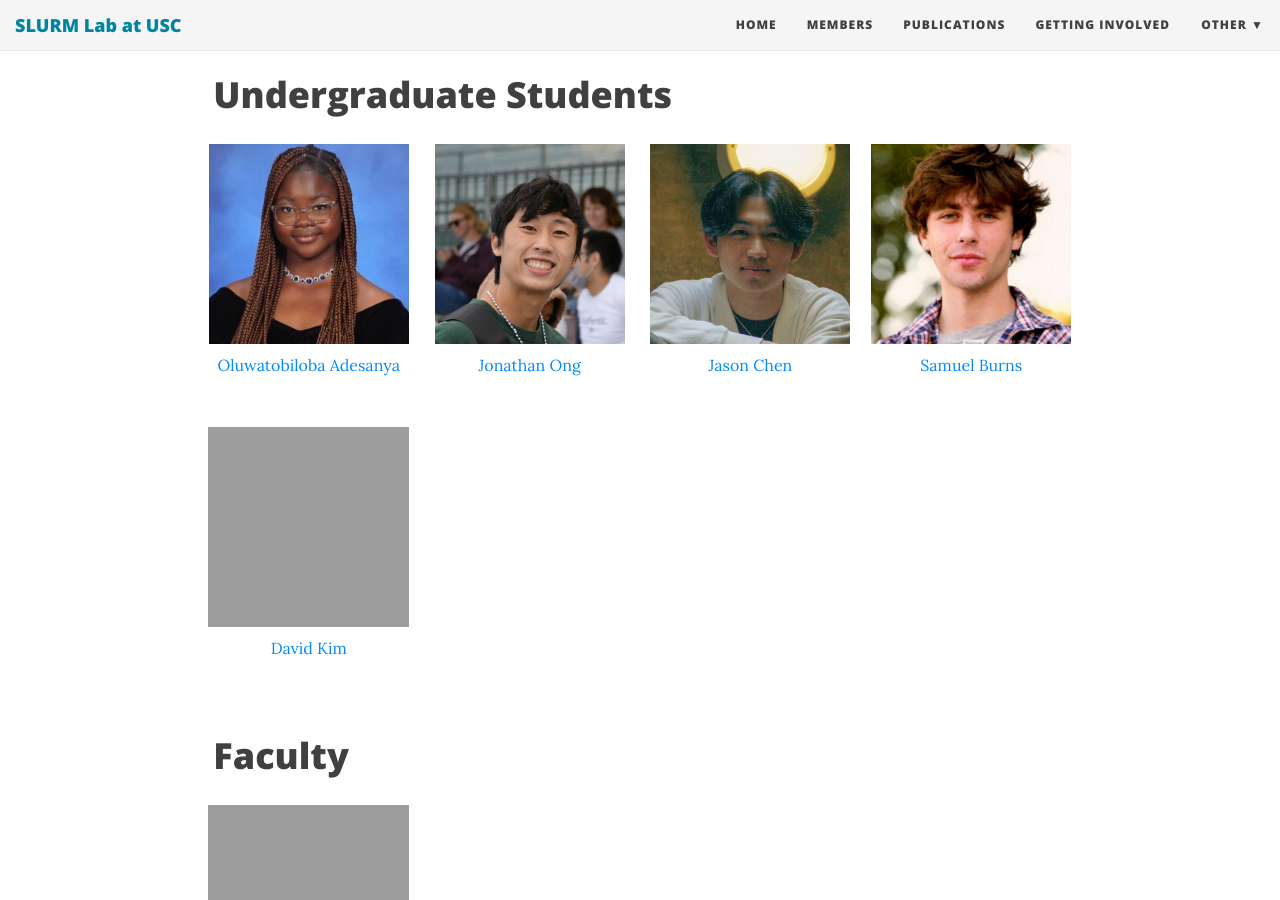
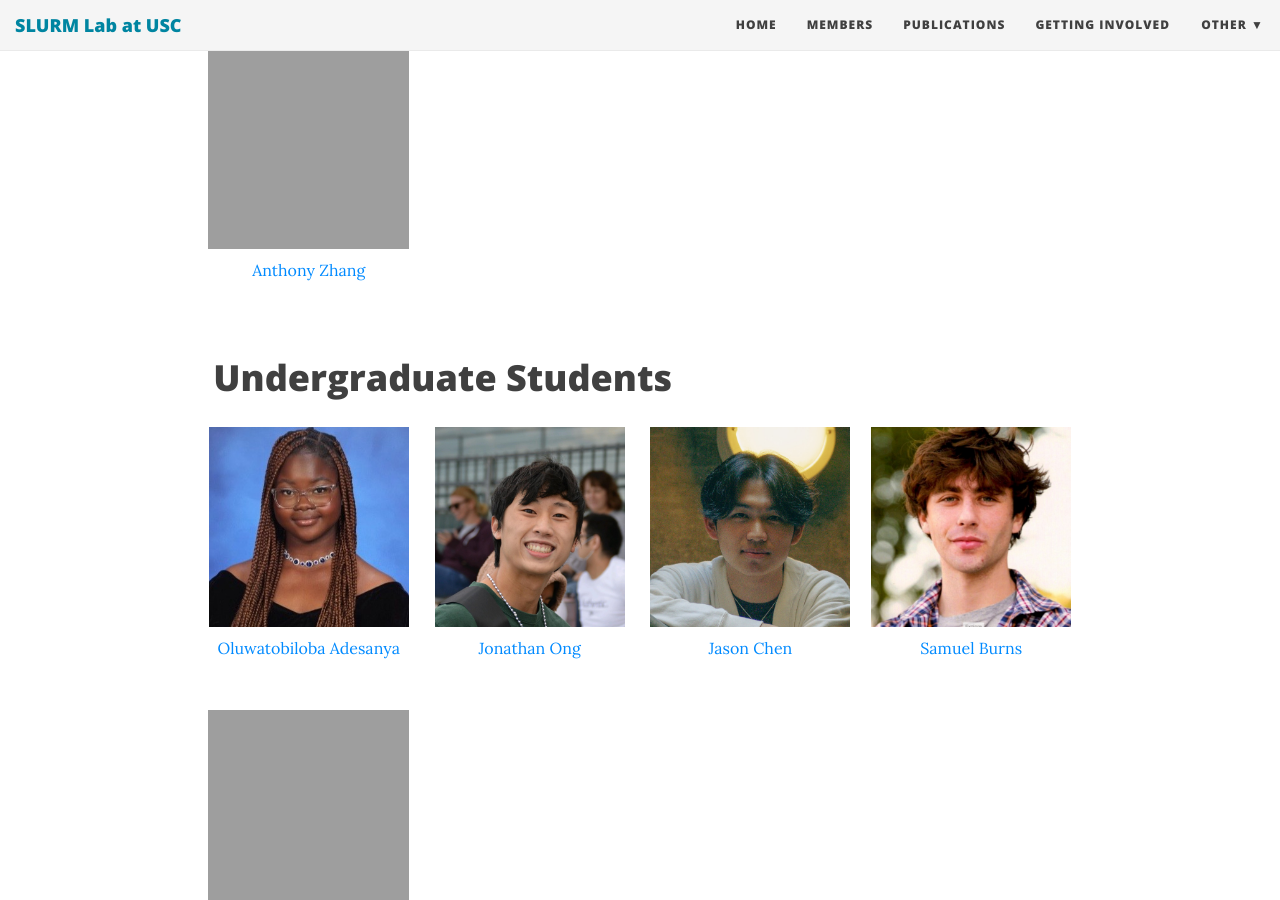
Before and after one commit to slurm-lab-usc/slurm-lab-usc.github.io, a Jekyll site: the page built from members.md, in a window 1280 px wide and 900 px high, scrolled down 1798 px. Built offline with Jekyll 4.4.1, drawn with Linux system fonts in a browser that asks for light colours; nearby versions of some CDN libraries.

Commit message:
Updated my profile, anthony

```diff
--- a/members.md
+++ b/members.md
@@ -69,7 +69,9 @@ members:
           - name: Michael Gu
             photo_url: https://slurm-lab-usc.github.io/img/people/MichaelGu.jpg
             web_url: https://mgu247.github.io/
-
+          - name: Anthony Zhang
+            photo_url: https://slurm-lab-usc.github.io/img/people/AnthonyZhang.png
+            web_url: https://www.linkedin.com/in/anthonyzhangseattle/
   - name: Undergraduate Students
     list:
       - full: true
```
Also changed, not shown: 1 other file.
